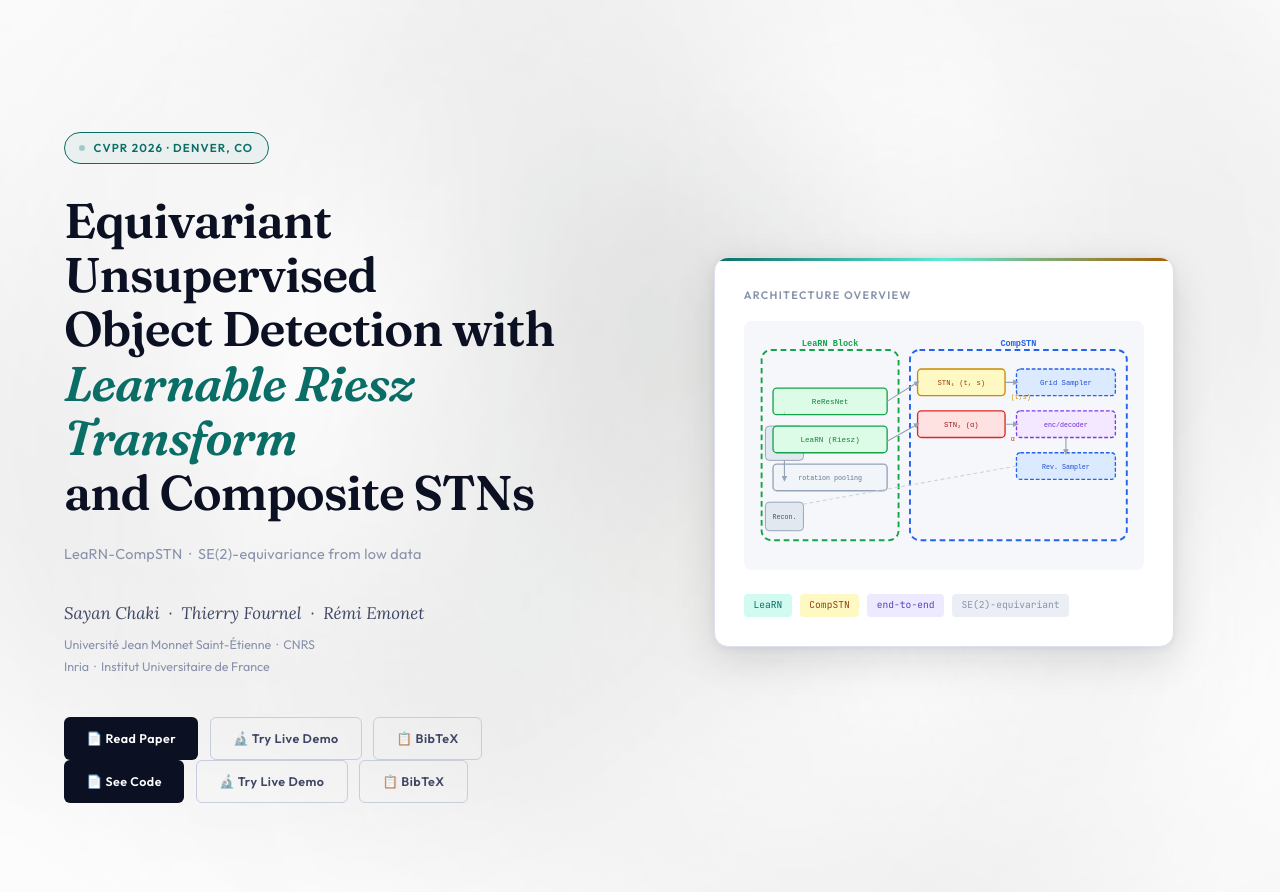
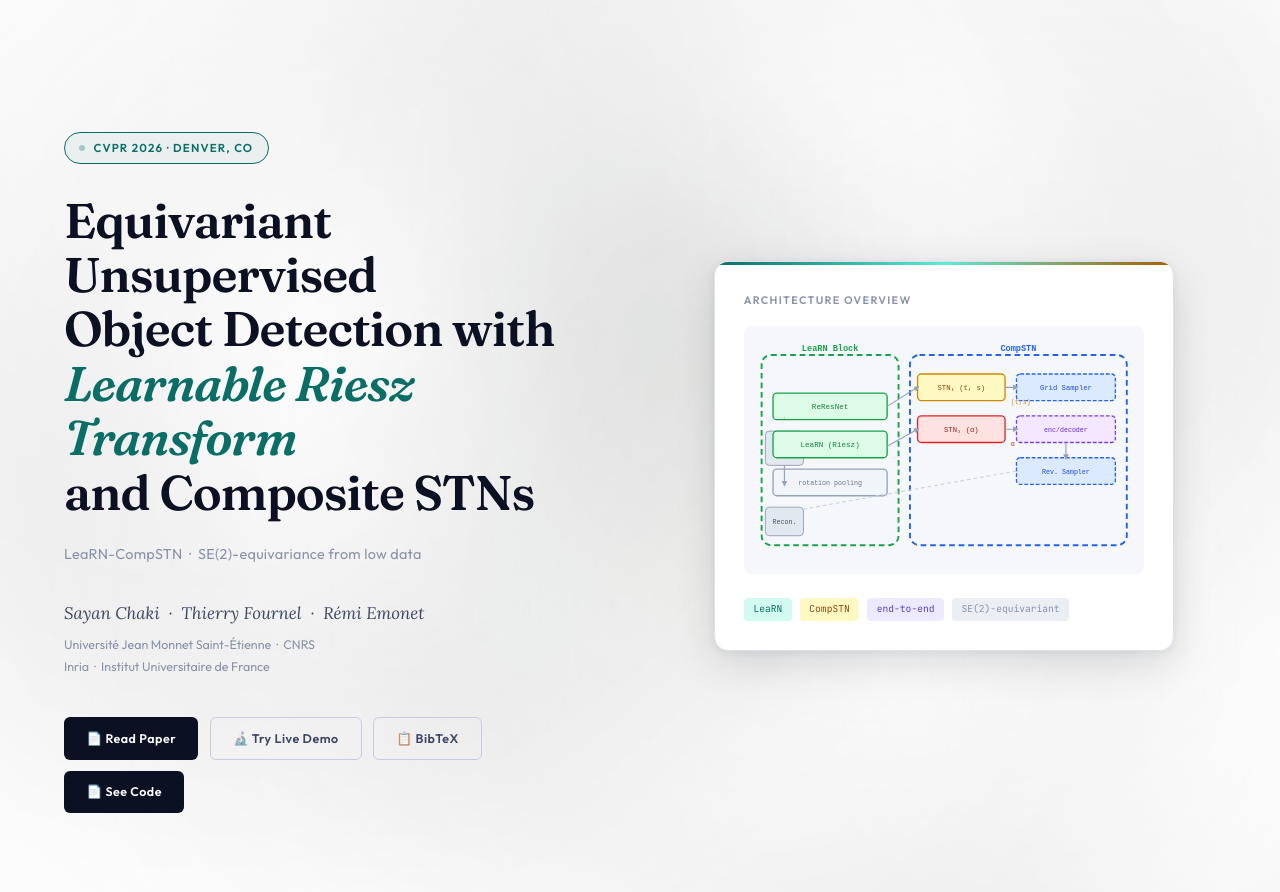
Before and after one commit to learn-compstn/learn-compstn.github.io, a plain HTML site: page index.html in a window 1280 px wide. Shown: the part 60-952 px from the top of the page. Drawn offline with Linux system fonts and the light colour scheme.

Commit message:
Update index.html

```diff
--- a/index.html
+++ b/index.html
@@ -476,12 +476,9 @@ footer a:hover{color:var(--green)}
       <a class="btn btn-dark" href="https://hal.science/hal-05566734v1" target="_blank">📄 Read Paper</a>
       <a class="btn btn-ghost" href="#visualizer">🔬 Try Live Demo</a>
       <a class="btn btn-ghost" href="#citation">📋 BibTeX</a>
-    </div>
-    <div class="hero-btns">
-      <a class="btn btn-dark" href="https://github.com/SayanChaki/Equivariant-unsupervised-object-detection-using-learnable-riesz" target="_blank">📄 See Code</a>
-      <a class="btn btn-ghost" href="#visualizer">🔬 Try Live Demo</a>
-      <a class="btn btn-ghost" href="#citation">📋 BibTeX</a>
-    </div>
+<a class="btn btn-dark" href="https://github.com/SayanChaki/Equivariant-unsupervised-object-detection-using-learnable-riesz" target="_blank">📄 See Code</a>
+    </div>
+
   </div>
 
   <div class="hero-right">
```
